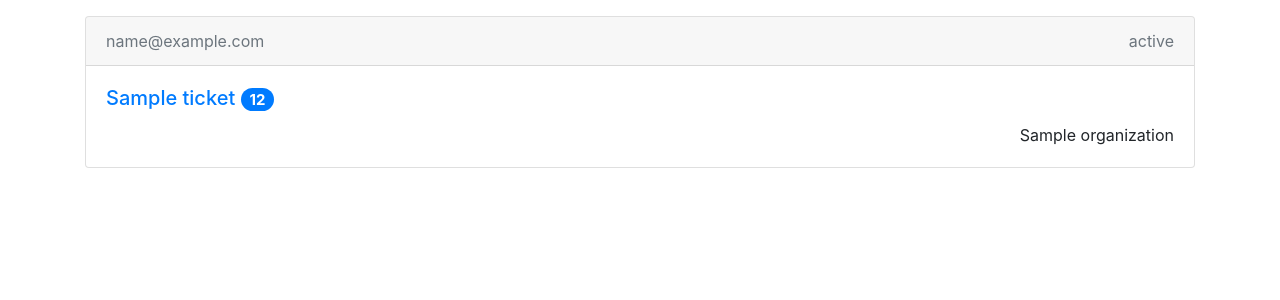
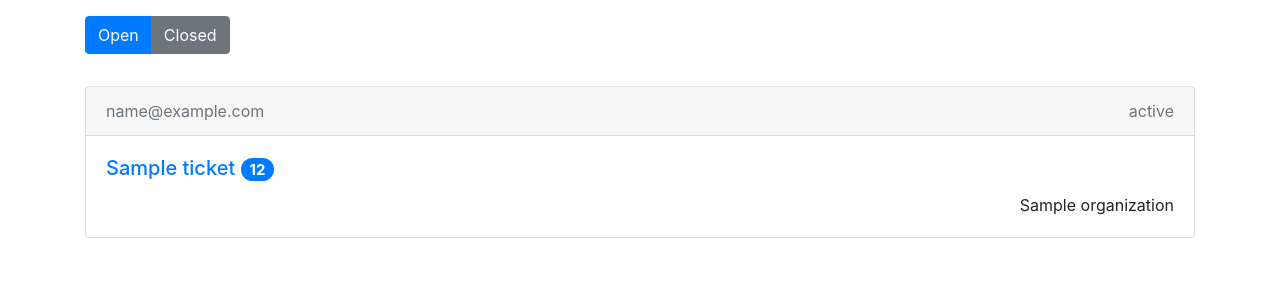
Before and after one commit to isaac-newbton/funnelkake-xyz, a Symfony app: template templates/admin/ticket/list.html.twig in a window 1280 px wide. Shown: the top 300 px of the page. Run offline with Twig, Linux system fonts and the light colour scheme; the template is opened without the code that fills it: most values are stand-ins (such as "Sample title", 1, 10 or a date in 2020); form fields are guessed from the names that the template uses; some libraries are stand-ins or nearby versions.

Commit message:
added route for closed tickts

```diff
--- a/templates/admin/ticket/list.html.twig
+++ b/templates/admin/ticket/list.html.twig
@@ -2,7 +2,15 @@
 
 {% block body %}
 <div class="container">
-    <div class="row">
+    <div class="row my-3">
+        <div class="col">
+            <div class="btn-group">
+                <a href="{{ path("tickets_list") }}" class="btn btn-primary">Open</a>
+                <a href="{{ path("tickets_list_closed") }}" class="btn btn-secondary">Closed</a>
+            </div>
+        </div>
+    </div>
+    <div class="row my-3">
         <div class="col">
         {% for ticket in tickets %}
             <div class="card my-3">
```
Also changed, not shown: src/Controller/Ticket/TicketController.php (+47 -1 lines).
